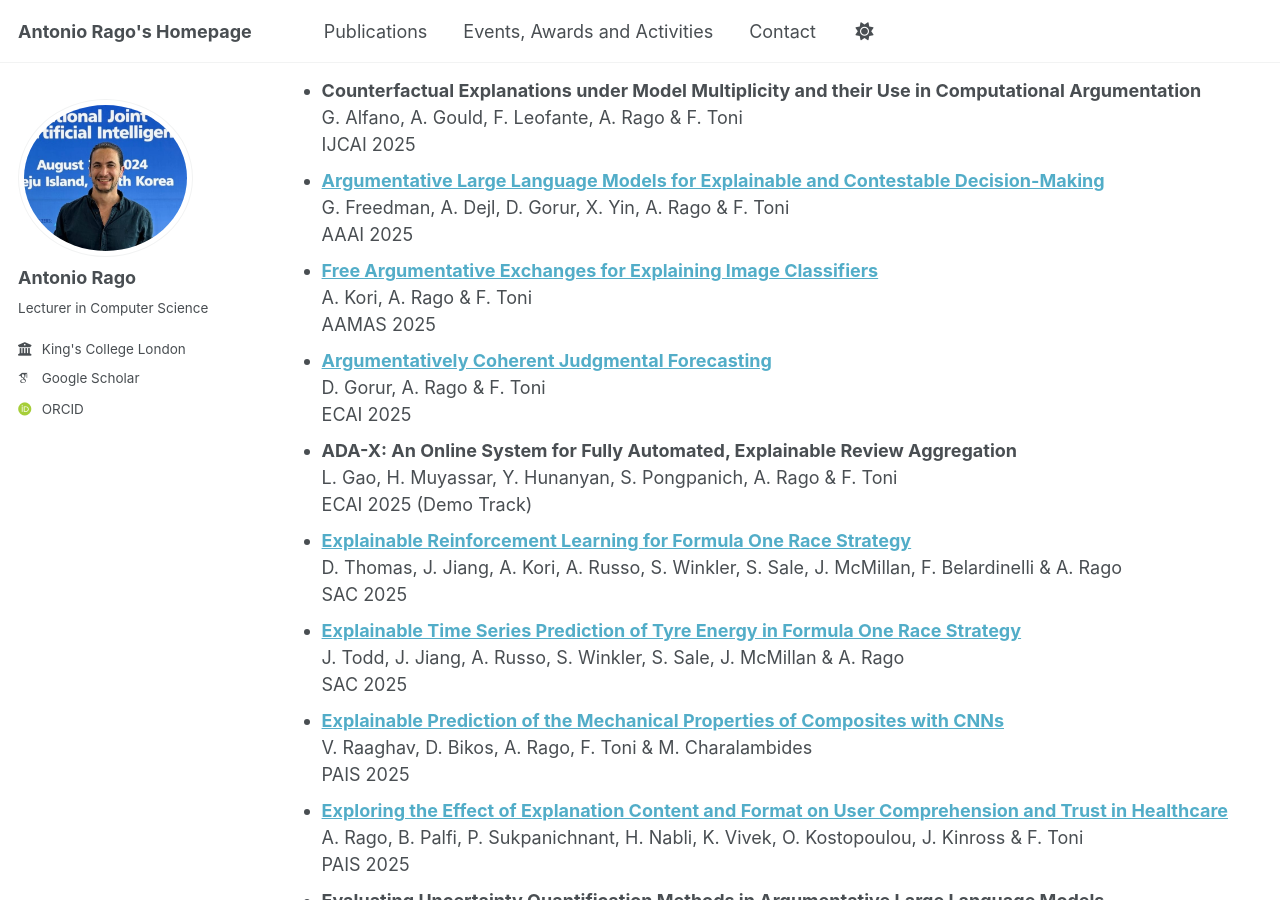
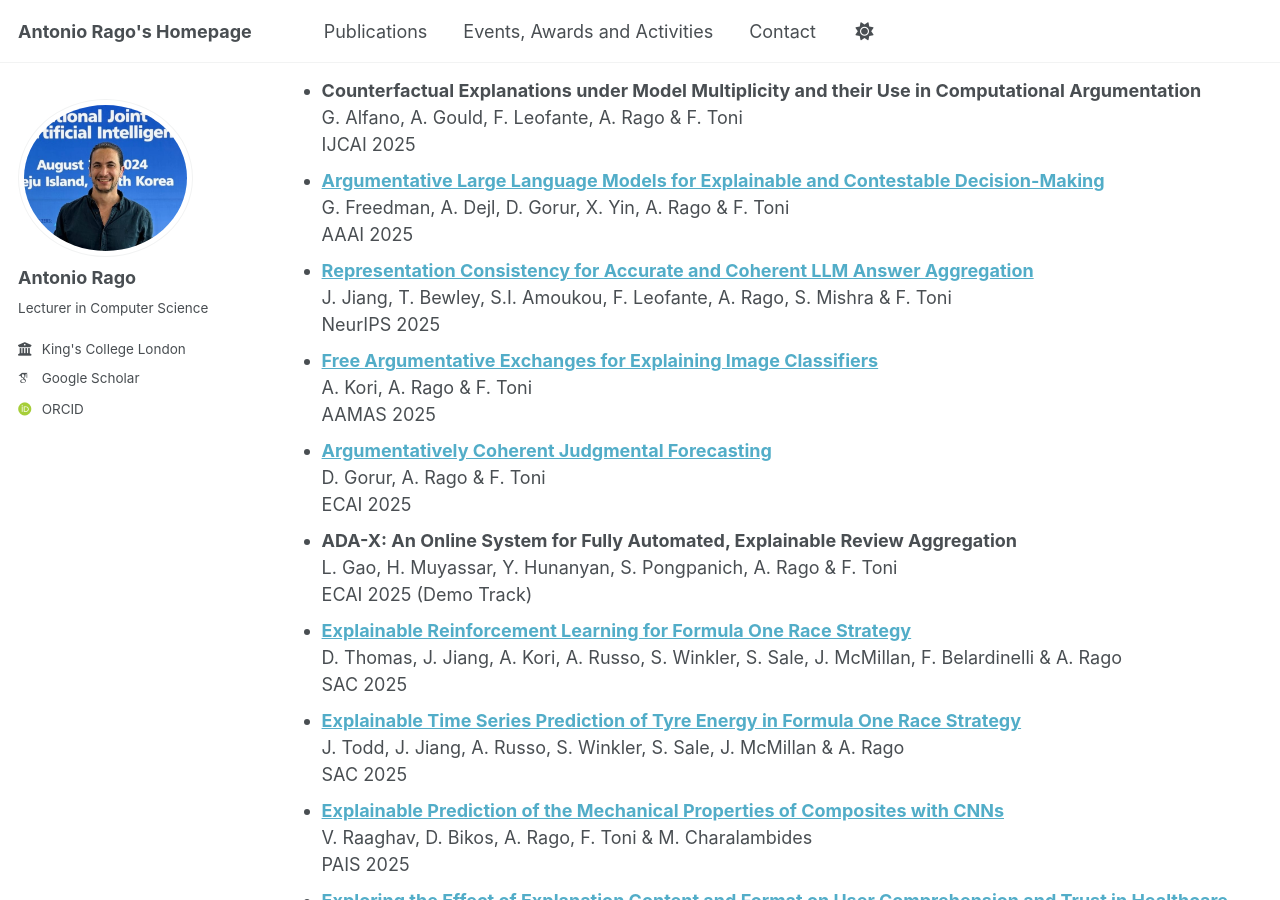
Before and after one commit to antoniorago/antoniorago.github.io, a Jekyll site: the page built from _pages/publications.html, in a window 1280 px wide and 900 px high, scrolled down 347 px. Built offline with Jekyll 4.4.1, drawn with Linux system fonts in a browser that asks for light colours; some web fonts are replaced; a script that is not in the unit is left out.

Commit message:
NeurIPS paper

```diff
--- a/_pages/events.html
+++ b/_pages/events.html
@@ -12,6 +12,7 @@ author_profile: true
 
 
 <ul>
+    <li> Video Track Chair, <a href="https://kr.org/KR2025/index.html">KR 2025</a>, Melbourne, Australia, November 2025</li>
     <li><a href="https://argapp-workshop.github.io/2025/">Arg&App 2025</a>: The 2nd International Workshop on Argumentation and Applications @ <!--<a href="https://kr.org/KR2023/">-->KR 2025<!--</a>-->, Melbourne, Australia, November 2025</li>
     <li><a href="https://people.cs.umu.se/tkampik/argxai/2025.html">ArgXAI-25</a>: 3rd International Workshop on Argumentation for eXplainable AI @ <!--<a href="http://comma2024.krportal.org">-->ECAI 2025<!--</a>-->, Bologna, Italy, October 2025</li>
     <li><a href="https://sites.google.com/green-lift.com/argumentation-and-ml">Argumentation and Machine Learning</a> Tutorial @ <!--<a href="https://kr.org/KR2023/">-->KR 2024<!--</a>-->, Hanoi, Vietnam, November 2024</li>
--- a/_pages/publications.html
+++ b/_pages/publications.html
@@ -22,6 +22,9 @@ author_profile: true
       <li><b><a href="https://doi.org/10.1609/aaai.v39i14.33637">Argumentative Large Language Models for Explainable and Contestable Decision-Making</a></b><br/>
           G. Freedman, A. Dejl, D. Gorur, X. Yin, A. Rago &amp; F. Toni <br />
           AAAI 2025</li>
+      <li><b><a href="https://arxiv.org/abs/2506.21590">Representation Consistency for Accurate and Coherent LLM Answer Aggregation</a></b><br/>
+          J. Jiang, T. Bewley, S.I. Amoukou, F. Leofante, A. Rago, S. Mishra &amp; F. Toni <br />
+          NeurIPS 2025</li>
       <li><b><a href="https://dl.acm.org/doi/10.5555/3709347.3743638">Free Argumentative Exchanges for Explaining Image Classifiers</a></b><br/>
           A. Kori, A. Rago &amp; F. Toni <br />
           AAMAS 2025</li>
```
